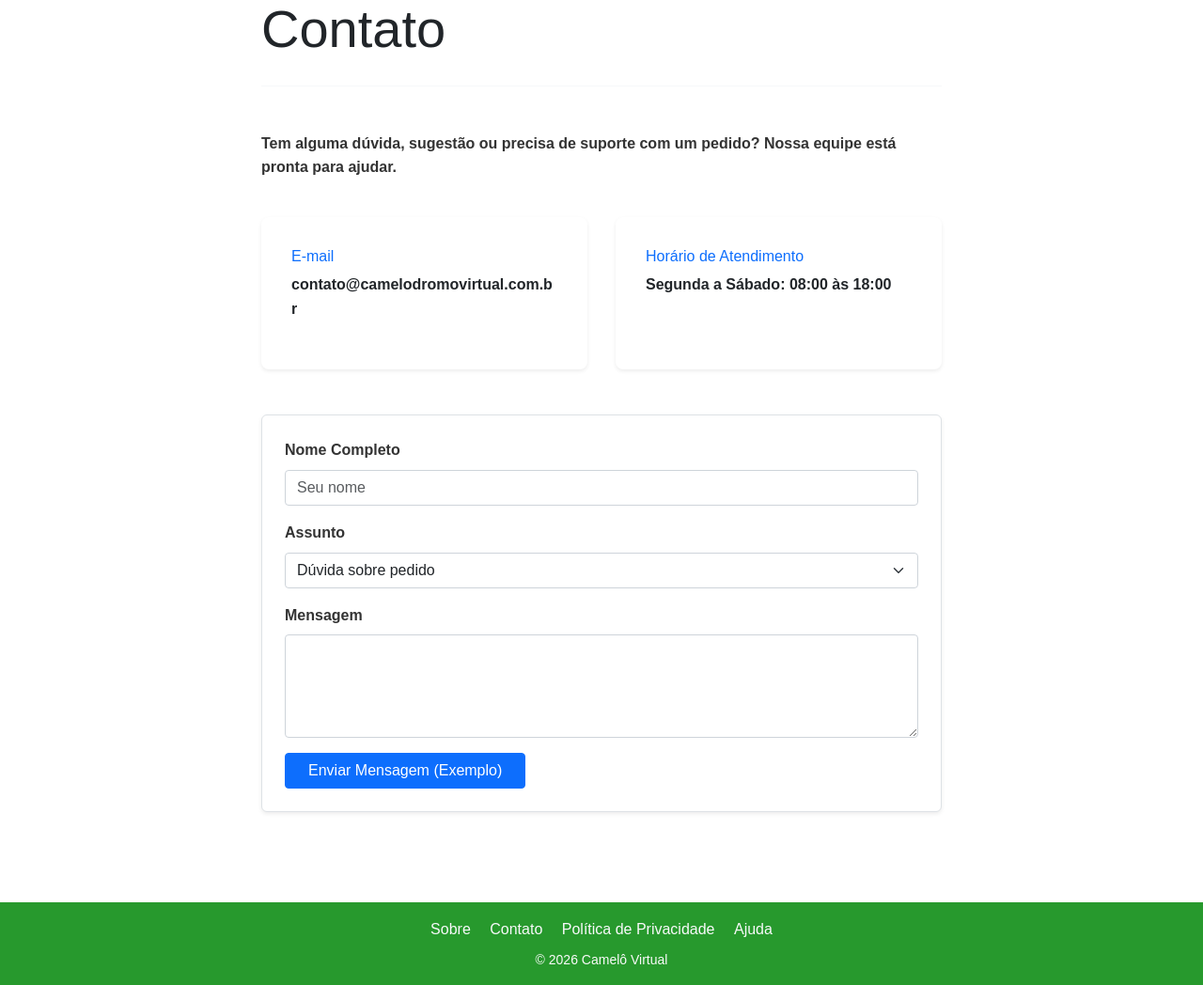
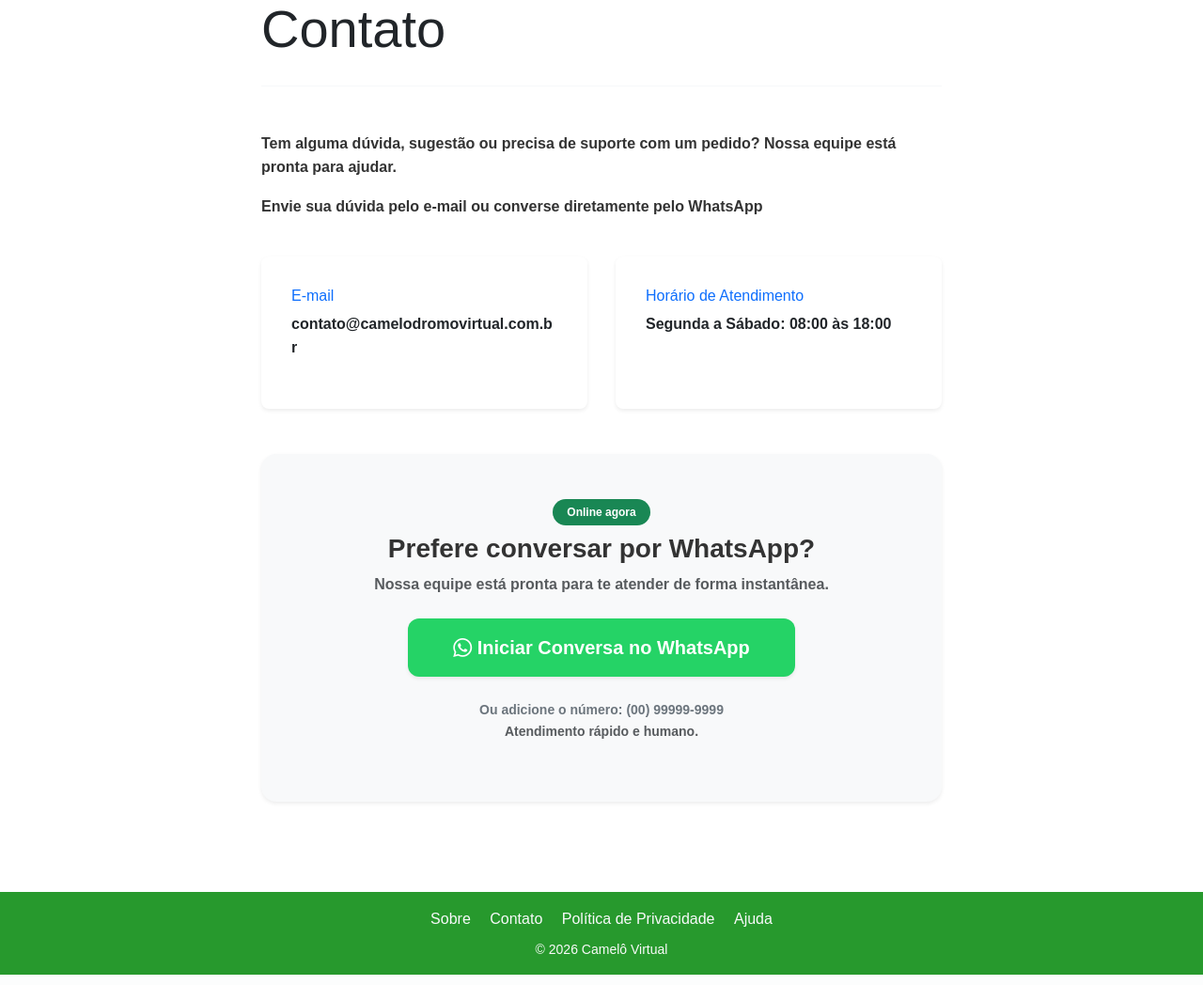
Before and after one commit to LeonardoRodeghiero/CameloVirtual, a Django app: page /contato/ in a window 1280 px wide. Shown: the part 214-1262 px from the top of the page at 94% size. Run offline with Django 5.2, Linux system fonts and the light colour scheme; some libraries are stand-ins or nearby versions.

Commit message:
melhorando a tela de contato

```diff
--- a/paginas/templates/paginas/rodape/contato.html
+++ b/paginas/templates/paginas/rodape/contato.html
@@ -41,6 +41,8 @@
                     <hr class="mb-5">
 
         <p>Tem alguma dúvida, sugestão ou precisa de suporte com um pedido? Nossa equipe está pronta para ajudar.</p>
+        <p>Envie sua dúvida pelo e-mail ou converse diretamente pelo WhatsApp</p>
+
         <div class="row g-4 mt-2">
             <div class="col-md-6">
                 <div class="card h-100 border-0 shadow-sm p-3 bg-white">
@@ -59,25 +61,24 @@
                 </div>
             </div>
         </div>
-        <div class="mt-5 p-4 bg-white border rounded shadow-sm">
-            <div class="mb-3">
-                <label class="form-label">Nome Completo</label>
-                <input type="text" class="form-control" placeholder="Seu nome">
+
+        <div class="mt-5 p-5 bg-light border-0 rounded-4 shadow-sm text-center">
+            <div class="mb-4">
+                <span class="badge bg-success mb-2" style="padding: 8px 15px; border-radius: 20px;">Online agora</span>
+                <h2 class="h3 fw-bold">Prefere conversar por WhatsApp?</h2>
+                <p class="text-muted">Nossa equipe está pronta para te atender de forma instantânea.</p>
             </div>
-            <div class="mb-3">
-                <label class="form-label">Assunto</label>
-                <select class="form-select">
-                    <option>Dúvida sobre pedido</option>
-                    <option>Quero ser um vendedor</option>
-                    <option>Sugestões</option>
-                    <option>Outros</option>
-                </select>
+
+            <a href="https://wa.me/5500999999999" target="_blank" class="btn btn-success btn-lg px-5 py-3 shadow-sm" style="background-color: #25d366; border: none; border-radius: 12px; font-weight: 600; transition: transform 0.2s;">
+                <i class="bi bi-whatsapp"></i> Iniciar Conversa no WhatsApp
+            </a>
+
+            <div class="mt-4">
+                <p class="small text-secondary">
+                    Ou adicione o número: <strong>(00) 99999-9999</strong><br>
+                    <span class="text-muted">Atendimento rápido e humano.</span>
+                </p>
             </div>
-            <div class="mb-3">
-                <label class="form-label">Mensagem</label>
-                <textarea class="form-control" rows="4"></textarea>
-            </div>
-            <button type="button" class="btn btn-primary px-4">Enviar Mensagem (Exemplo)</button>
         </div>
 
                 </div>
--- a/paginas/views.py
+++ b/paginas/views.py
@@ -979,24 +979,6 @@ class SobreView(TemplateView):
 class ContatoView(TemplateView):
     template_name = "paginas/rodape/contato.html"
 
-    try:
-        params = {
-            "from": "onboarding@resend.dev", # No plano grátis, usar este remetente padrão
-            "to": [cadastro.email],          # O e-mail do seu cliente
-            "subject": "Código de Confirmação - Camelódromo Virtual",
-            "html": f"""
-                <h1>Bem-vindo ao Camelódromo Virtual!</h1>
-                <p>Seu código de confirmação é: <strong>{cadastro.codigo}</strong></p>
-                <p>Use este código para ativar sua conta.</p>
-            """,
-        }
-
-        resend.Emails.send(params)
-        print("E-mail enviado com sucesso via API!")
-
-    except Exception as e:
-        print(f"Erro ao enviar via Resend: {e}")
-
 
 class PrivacidadeView(TemplateView):
     template_name = "paginas/rodape/privacidade.html"
```
Also changed, not shown: projeto/settings.py (+17 -17 lines), 1 other file.
